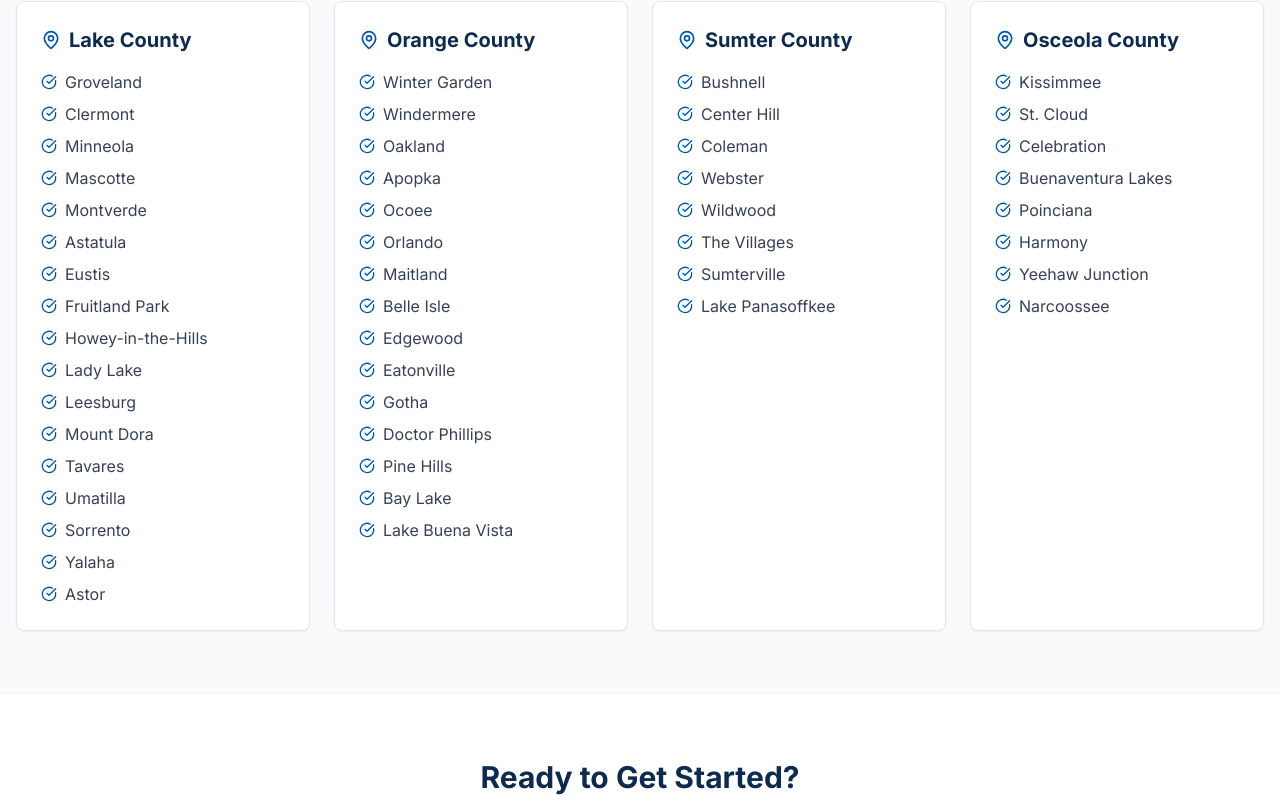
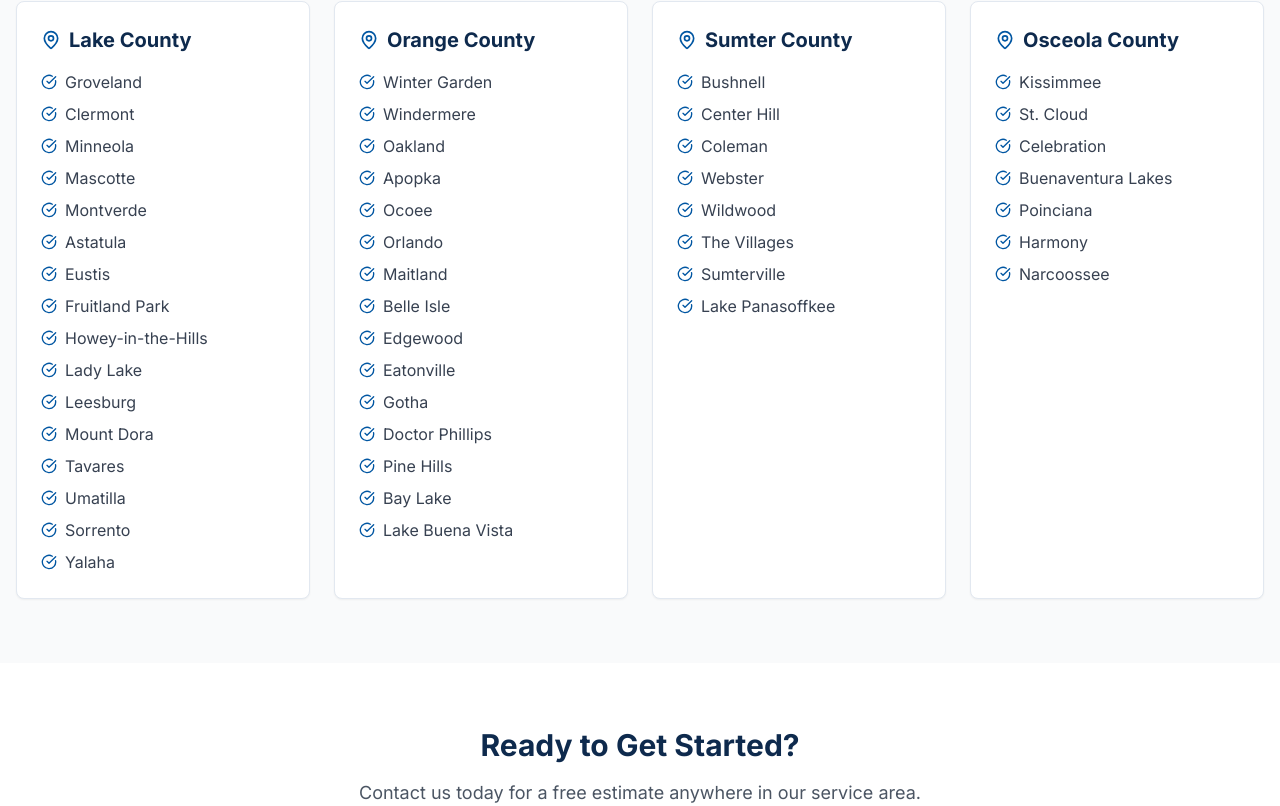
Before and after one commit to mitchellstiefel79/carson-groveland-wash-web, a React (Vite) app: page /service-areas in a window 1280 px wide. Shown: the part 1500-2306 px from the top of the page. Built offline with nearby package versions, Linux system fonts and the light colour scheme.

Commit message:
Changes
Co-authored-by: mitchellstiefel79 <214388563+mitchellstiefel79@users.noreply.github.com>

```diff
--- a/src/data/serviceAreas.ts
+++ b/src/data/serviceAreas.ts
@@ -25,7 +25,6 @@ export const serviceCities: ServiceCity[] = [
   { name: "Umatilla", county: "Lake" },
   { name: "Sorrento", county: "Lake" },
   { name: "Yalaha", county: "Lake" },
-  { name: "Astor", county: "Lake" },
 
   // Orange County
   { name: "Winter Garden", county: "Orange", slug: "winter-garden" },
@@ -61,7 +60,6 @@ export const serviceCities: ServiceCity[] = [
   { name: "Buenaventura Lakes", county: "Osceola" },
   { name: "Poinciana", county: "Osceola" },
   { name: "Harmony", county: "Osceola" },
-  { name: "Yeehaw Junction", county: "Osceola" },
   { name: "Narcoossee", county: "Osceola" },
 ];
 
```
